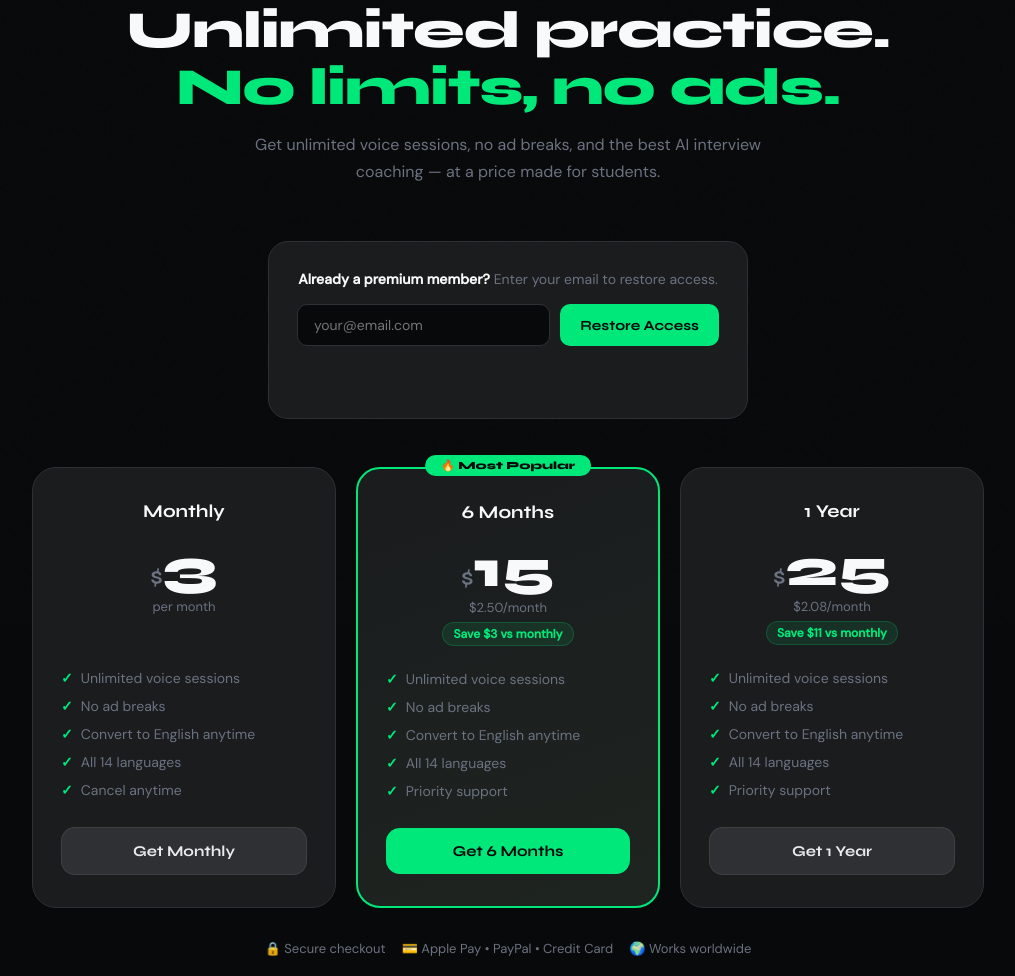
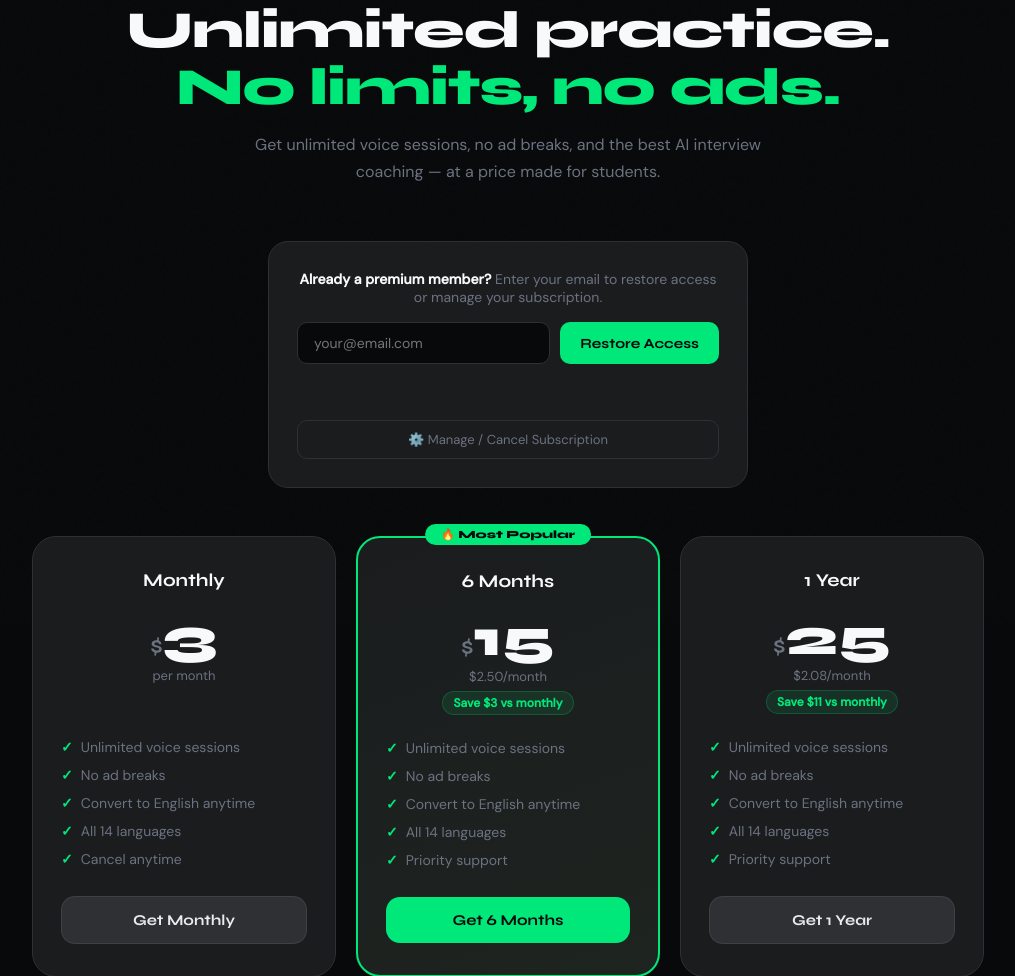
Before and after one commit to readybrain-ai-dev/readybrainai-v1, a Flask app: page /premium in a window 1280 px wide. Shown: the part 177-1153 px from the top of the page, without its empty margins (132-1147 px from the left). Run offline with Flask 3, Linux system fonts and the light colour scheme; some libraries are stand-ins or nearby versions.

Commit message:
feat: add manage subscription button

```diff
--- a/templates/premium.html
+++ b/templates/premium.html
@@ -359,12 +359,13 @@
 
     <!-- ALREADY PREMIUM LOGIN -->
     <div class="login-box">
-        <p><strong>Already a premium member?</strong> Enter your email to restore access.</p>
+        <p><strong>Already a premium member?</strong> Enter your email to restore access or manage your subscription.</p>
         <div class="login-row">
             <input type="email" class="login-input" id="loginEmail" placeholder="your@email.com" />
             <button class="login-btn" onclick="restoreAccess()">Restore Access</button>
         </div>
         <p class="login-msg" id="loginMsg"></p>
+        <button onclick="manageSubscription()" style="margin-top: 12px; width: 100%; padding: 10px; border-radius: 10px; border: 1px solid var(--gray-mid); background: transparent; color: var(--gray-light); font-size: 13px; cursor: pointer; font-family: 'DM Sans', sans-serif;">⚙️ Manage / Cancel Subscription</button>
     </div>
 
     <!-- PRICING -->
@@ -454,6 +455,38 @@ async function checkout(plan) {
     }
 }
 
+async function manageSubscription() {
+    const email = document.getElementById("loginEmail").value.trim();
+    const msg = document.getElementById("loginMsg");
+
+    if (!email) {
+        msg.style.color = "#ef4444";
+        msg.textContent = "Enter your email first to manage subscription.";
+        return;
+    }
+
+    msg.style.color = "var(--gray-light)";
+    msg.textContent = "Opening portal...";
+
+    try {
+        const res = await fetch("/manage-subscription", {
+            method: "POST",
+            headers: { "Content-Type": "application/json" },
+            body: JSON.stringify({ email })
+        });
+        const data = await res.json();
+        if (data.url) {
+            window.location.href = data.url;
+        } else {
+            msg.style.color = "#ef4444";
+            msg.textContent = "No subscription found for this email.";
+        }
+    } catch (err) {
+        msg.style.color = "#ef4444";
+        msg.textContent = "Something went wrong. Try again.";
+    }
+}
+
 async function restoreAccess() {
     const email = document.getElementById("loginEmail").value.trim();
     const msg = document.getElementById("loginMsg");
```
